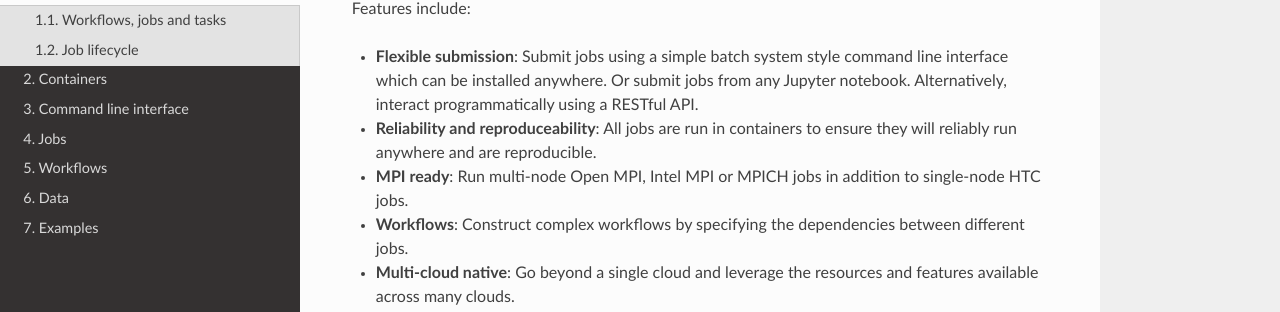
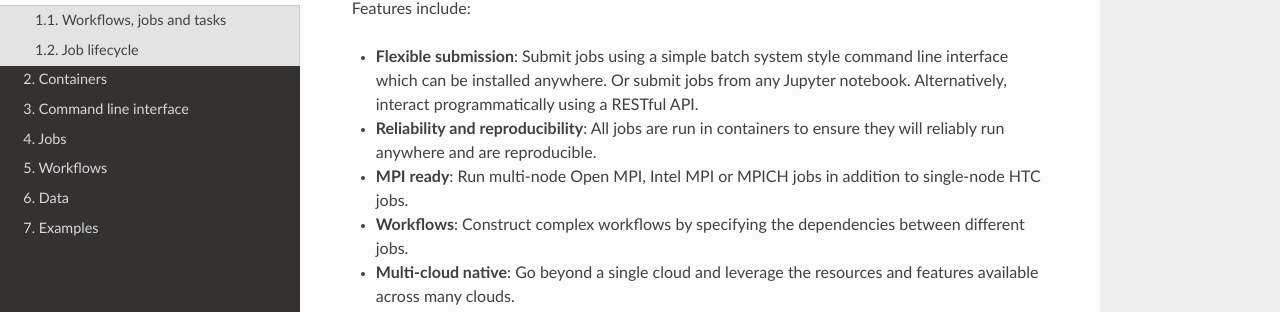
Before and after one commit to prominence-eosc/docs-eosc, a Sphinx documentation site: the page built from source/introduction.rst, in a window 1280 px wide and 900 px high. Shown: the part 163-475 px from the top of the window. Built offline with Sphinx 7.4.7 and the Read the Docs theme 2.0.0, drawn with Linux system fonts in a browser that asks for light colours.

Commit message:
Adjust spelling

```diff
--- a/source/introduction.rst
+++ b/source/introduction.rst
@@ -6,7 +6,7 @@ Introduction
 Features include:
 
 * **Flexible submission**: Submit jobs using a simple batch system style command line interface which can be installed anywhere. Or submit jobs from any Jupyter notebook. Alternatively, interact programmatically using a RESTful API.
-* **Reliability and reproduceability**: All jobs are run in containers to ensure they will reliably run anywhere and are reproducible.
+* **Reliability and reproducibility**: All jobs are run in containers to ensure they will reliably run anywhere and are reproducible.
 * **MPI ready**: Run multi-node Open MPI, Intel MPI or MPICH jobs in addition to single-node HTC jobs.
 * **Workflows**: Construct complex workflows by specifying the dependencies between different jobs.
 * **Multi-cloud native**: Go beyond a single cloud and leverage the resources and features available across many clouds.
```
